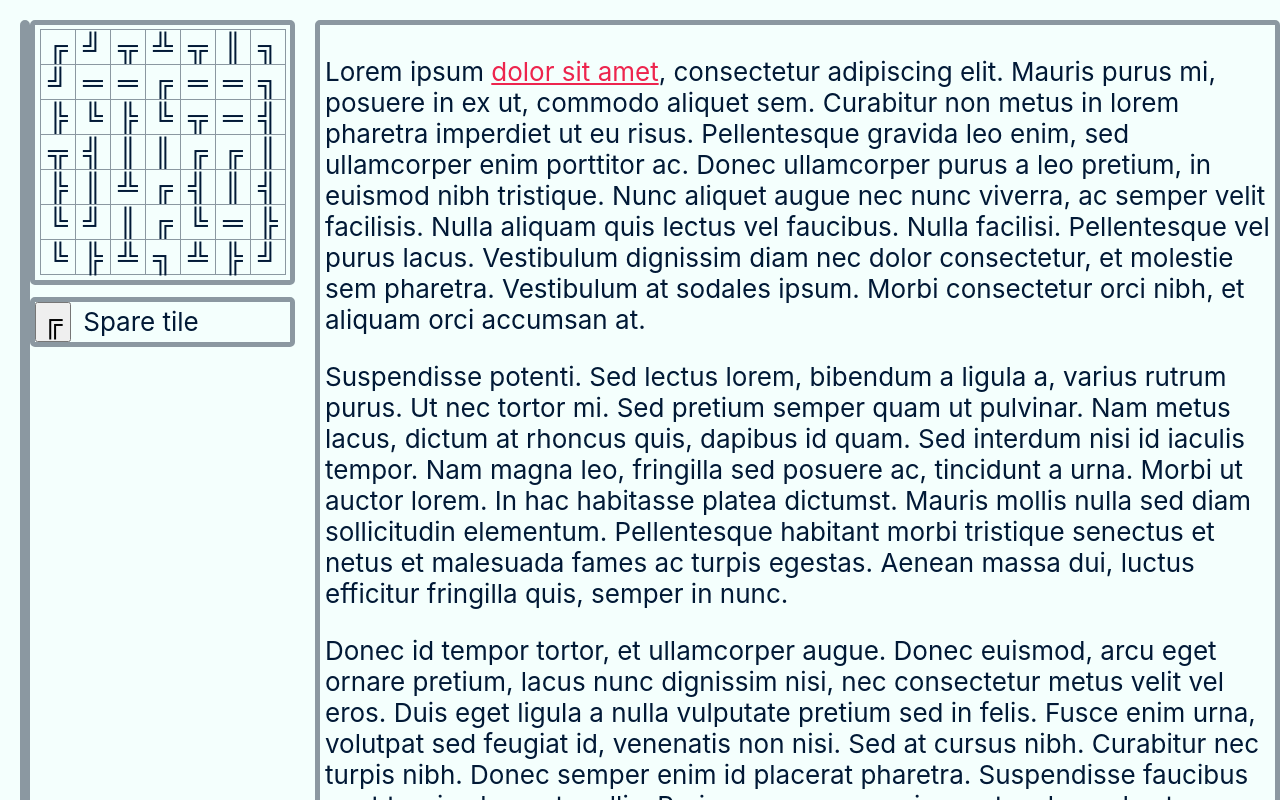
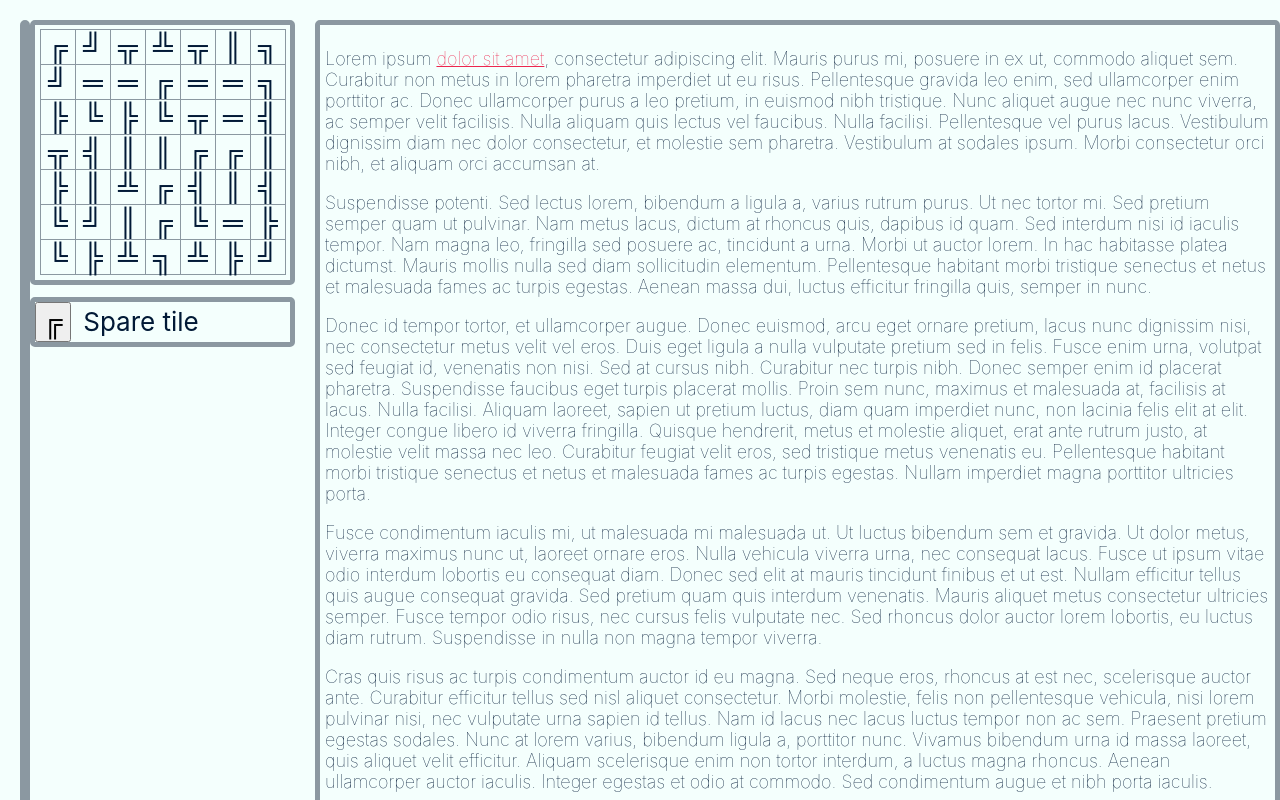
Before and after one commit to mikecaisey/labyrinth, a React (Create React App) app in the folder react/: page / in a window 1280 px wide. Built offline with nearby package versions, Linux system fonts and the light colour scheme.

Commit message:
Change font size for game info

```diff
--- a/react/src/Game.scss
+++ b/react/src/Game.scss
@@ -75,6 +75,8 @@
 }
 
 .game-info {
+  font-size: calc(10px + 1vmin);
+  font-weight: 100;
   margin-left: 20px;
   text-align: left;
   border: 5px solid $color2;
```
